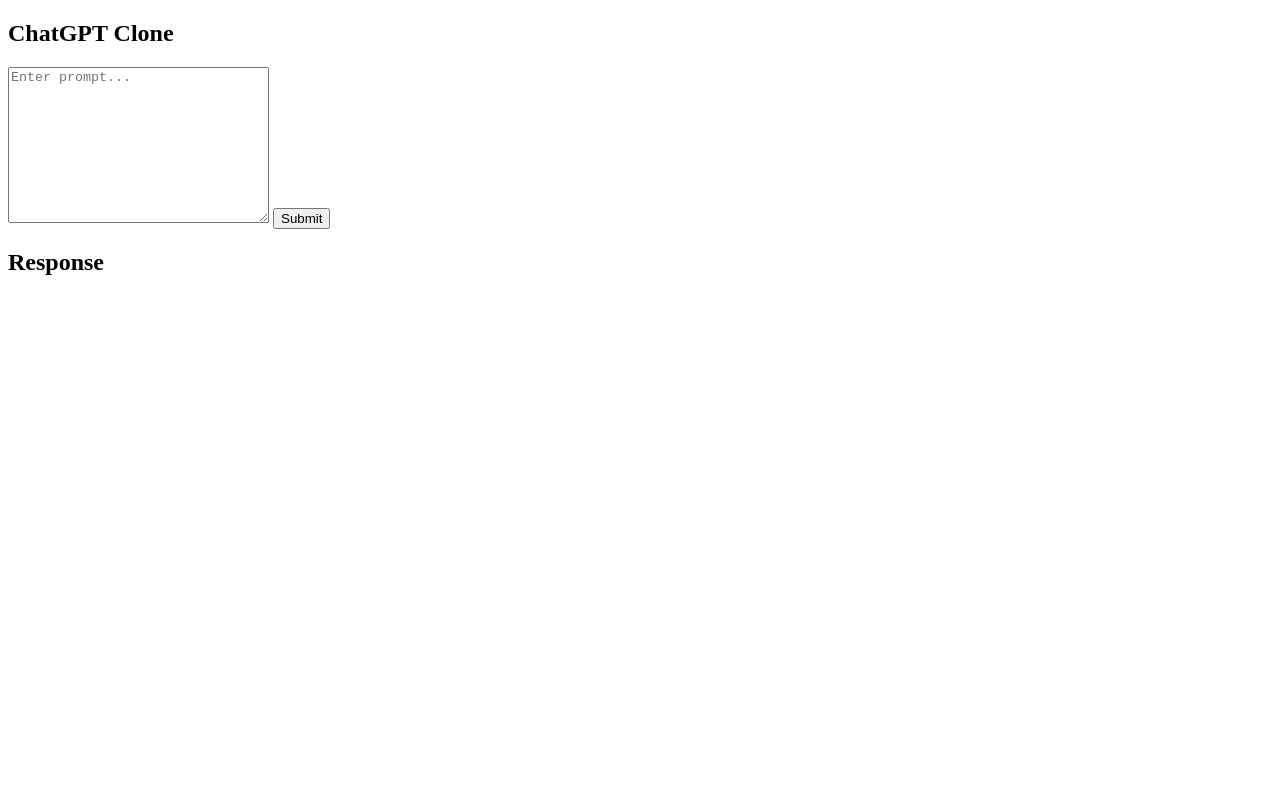
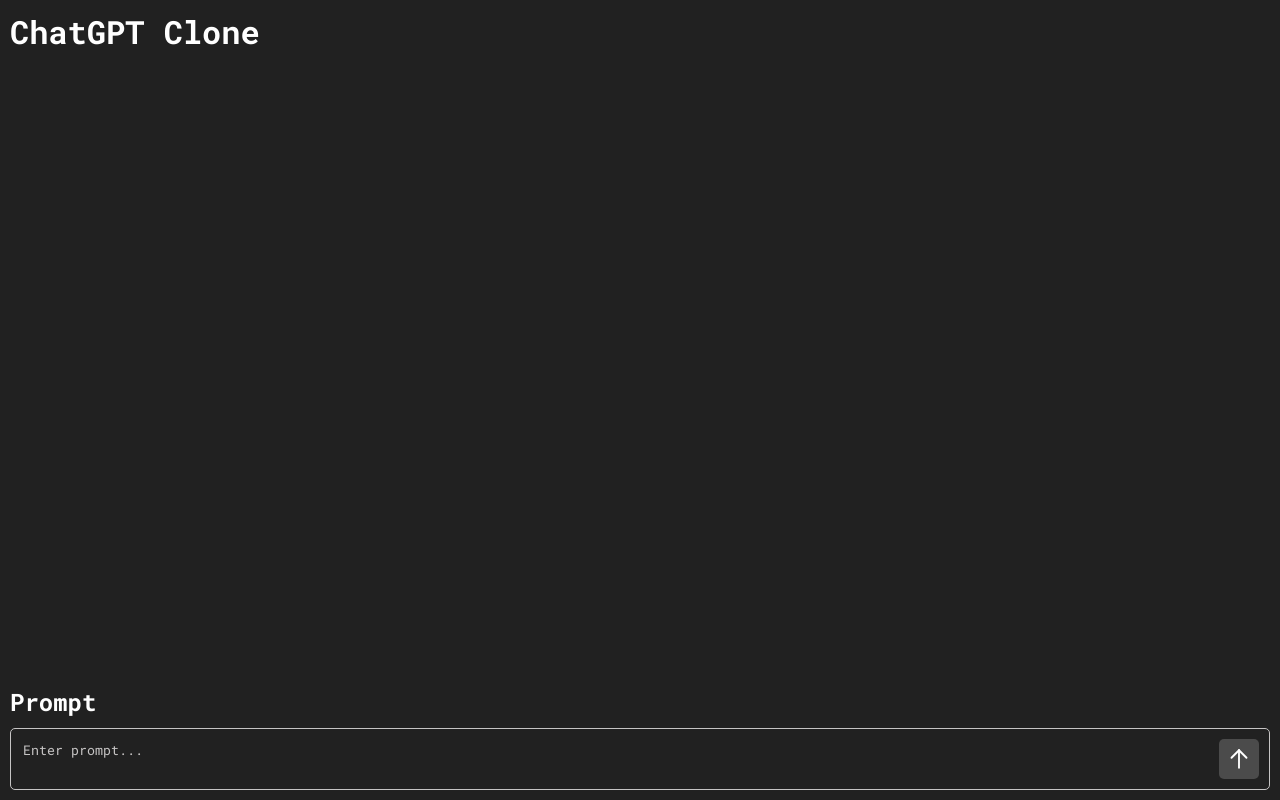
Before and after one commit to fredhartley/Fred-Dexter-ChatGPT, a plain HTML site: page client/index.html in a window 1280 px wide. Drawn offline with Linux system fonts and the light colour scheme.

Commit message:
styled and fixed details
Co-authored-by: Dexter Hill <DexterHill0@users.noreply.github.com>

```diff
--- a/client/index.html
+++ b/client/index.html
@@ -5,22 +5,32 @@
     <meta name="viewport" content="width=device-width, initial-scale=1.0">
     <link rel="stylesheet" href="styles.css">
     <script src="scripts.js" defer></script>
+    <link rel="preconnect" href="https://fonts.googleapis.com">
+    <link rel="preconnect" href="https://fonts.gstatic.com" crossorigin>
+    <link href="https://fonts.googleapis.com/css2?family=Roboto+Mono:ital,wght@0,100..700;1,100..700&display=swap" rel="stylesheet">
     <title>ChatGPT Clone</title>
 </head>
 <body>
-    <section>
-        <h1>ChatGPT Clone</h1>
-        <form id="chatgpt-query">
-            <label for="prompt"></label>
-            <textarea name="prompt-input" id="prompt-input" cols="30" rows="10" placeholder="Enter prompt..."></textarea>
-            <input type="submit" id="submit-button">
+    <div class="header-section">
+        <h1 class="header">ChatGPT Clone</h1>
+
+        <section class="prompt-history">
+            <div id="prompt-history" class="prompt-history"></div>
+        </section>
+    </div>
+
+    <section class="prompt-section">
+        <h2 class="prompt-section__header">Prompt</h2>
+        <form id="chatgpt-query" class="prompt-form">
+            <label for="prompt-form" class="prompt-form__label"></label>
+
+            <div class="prompt-form-container">
+                <textarea name="prompt-input" id="prompt-input" placeholder="Enter prompt..." class="prompt-form-container__textarea"></textarea>
+                <button type="submit" id="submit-button" class="promt-form-button">
+                    <img src="up_arrow.svg" class="promt-form-button__icon"/>
+                </button>
+            </div>
         </form>
-
-        <section>
-            <h2>Response</h2>
-            <div id="prompt-output"></div>
-        </section>
-
     </section>
 </body>
 </html>
--- a/client/scripts.js
+++ b/client/scripts.js
@@ -3,21 +3,66 @@
 
 const queryForm = document.getElementById("chatgpt-query");
 const promptInput = document.getElementById("prompt-input");
-const promptOutput = document.getElementById("prompt-output");
+const promptHistory = document.getElementById("prompt-history");
 
-const onRequestComplete = async (req) => {
+const previousMessageHTML = (userInputText, promptHistory, timestamp) => {
+    const container = document.createElement("div");
+    const userInputContainer = document.createElement("div");
+    userInputContainer.classList.add("user-input__container");
+    const responseContainer = document.createElement("div");
+    responseContainer.classList.add("response__container");
+
+    const userInputTitle = document.createElement("h3");
+    userInputTitle.appendChild(document.createTextNode("You"));
+
+    const userInput = document.createElement("p");
+    userInput.appendChild(document.createTextNode(userInputText));
+
+    const responseTitle = document.createElement("h3");
+    responseTitle.appendChild(document.createTextNode("ChatGPT"));
+
+    const responseInput = document.createElement("p");
+    responseInput.appendChild(document.createTextNode(promptHistory));
+
+    userInputContainer.append(userInputTitle, userInput);
+    responseContainer.append(responseTitle, responseInput);
+
+    const date = new Date(timestamp * 1000);
+    const dateElem = document.createTextNode(`${date.toLocaleDateString()} ${date.toLocaleTimeString()}`)
+
+    const timestampElem = document.createElement("time");
+    timestampElem.classList.add("timestamp");
+    timestampElem.appendChild(dateElem);
+
+    container.append(userInputContainer, responseContainer, timestampElem);
+
+    return container;
+}
+
+
+const onRequestComplete = async (req, userInput) => {
     const json = await req.json();
     const choices = json.choices;
-    promptOutput.textContent = choices[0].message.content;
+    const timestamp = json.created;
+
+    console.log(timestamp)
+
+    // promptHistory.textContent = choices[0].message.content;
+
+    const message = previousMessageHTML(userInput, choices[0].message.content, timestamp);
+
+    promptHistory.appendChild(message);
 }
 
 const onRequestFaied = async (error) => {
-    promptOutput.textContent = `There has been an error: ${error}`;
+    promptHistory.textContent = `There has been an error: ${error}`;
 }
 
 const onFormSubmit = () => {
     const userInput = promptInput.value;
-    // promptOutput.replaceChildren(document.createTextNode(userInput))
+    // promptHistory.replaceChildren(document.createTextNode(userInput))
+
+
 
     fetch('http://127.0.0.1:3000/chatgpt-request',
     {
@@ -25,7 +70,9 @@
         headers: { "Content-Type": "application/json" },
         body: JSON.stringify({message: userInput})
     })
-    .then(onRequestComplete)
+    .then((req) => {
+        onRequestComplete(req, userInput)
+    })
     .catch(onRequestFaied)
 }
 
--- a/client/styles.css
+++ b/client/styles.css
@@ -0,0 +1,94 @@
+* {
+    font-family: "Roboto Mono", monospace;
+}
+
+:root {
+    --gray-1: #c6c4c4;
+    --gray-2: #858585;
+    --gray-3: #4b4b4b;
+    --bg-primary: rgb(33, 33, 33);
+    --padding-base: 10px;
+    --padding-sm: 5px;
+}
+
+h1, h2 {
+    margin: 0;
+}
+
+body {
+    display: flex;
+    flex-direction: column;
+    height: 100vh;
+    margin: 0;
+    padding: 0;
+    background-color: var(--bg-primary);
+    color: white;
+}
+
+.header-section {
+    display: flex;
+    flex-direction: column;
+    height: 100%;
+    overflow: hidden;
+}
+
+.prompt-history, .prompt-section, .header-section, .prompt-form-container {
+    padding: var(--padding-base);
+}
+
+.prompt-section {
+    display: flex;
+    flex-direction: column;
+    flex: 1;
+    gap: 10px;
+}
+
+.prompt-history {
+    overflow-y: auto;
+}
+
+.prompt-form {
+    width: 100%;
+}
+
+.prompt-form-container {
+    gap: 20px;
+    display: flex;
+    border: 1px var(--gray-1) solid;
+    background: var(--bg-primary);
+    border-radius: 5px;
+    align-items: center;
+}
+
+.prompt-form-container__textarea {
+    outline: none;
+    border: none;
+    flex: 1 0 auto;
+    resize: none;
+    background: var(--bg-primary);
+    color: white;
+}
+
+.prompt-form-container__textarea::placeholder {
+    color: var(--gray-1);
+}
+
+.promt-form-button {
+    width: auto;
+    padding: var(--padding-sm);
+    aspect-ratio: 1/1;
+    height: 100%;
+    background: var(--gray-3);
+    border: none;
+    outline: none;
+    border-radius: 5px;
+}
+
+.promt-form-button__icon {
+    width: 30px;
+    aspect-ratio: 1/1;
+}
+
+.timestamp {
+    color: var(--gray-1);
+}
--- a/server/main.js
+++ b/server/main.js
@@ -26,7 +26,7 @@
 
     const json = await response.json();
 
-    res.send({ choices: json.choices });
+    res.send({ choices: json.choices, created: json.created });
 })
 
 app.listen(port, () => {
```
Also changed, not shown: client/up_arrow.svg (added).
